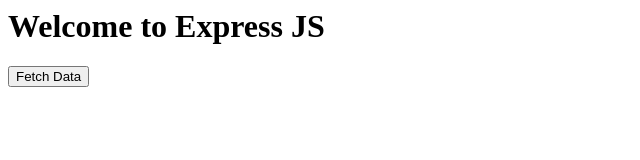
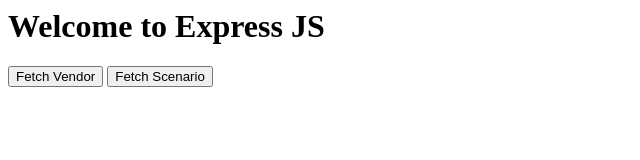
Before and after one commit to muthulakshmi309/demos, a website: page expressJS/index.html in a window 1280 px wide. Shown: the whole page, without its empty margins (0-640 px from the left). Drawn offline with Linux system fonts and the light colour scheme.

Commit message:
add rest api for calling stored procedure

```diff
--- a/expressJS/index.html
+++ b/expressJS/index.html
@@ -2,19 +2,21 @@
 
 <body>
     <h1> Welcome to Express JS</h1>
-    <button onclick="getVendor();">Fetch Data</button>
+    <button onclick="getData('http://192.168.5.6:4000/getVendor');">Fetch Vendor</button>
+    <button onclick="getData('http://192.168.5.6:4000/getScenario/batch_4');">Fetch Scenario</button>
 
 <br/><br/>
     <div id="data"></div>
     <script>
-        function getVendor() {
-            var xhr = new XMLHttpRequest();
+        function getData(url) {
+            var xhr = new XMLHttpRequest(), elem = document.getElementById("data");
+            elem.innerText = "Fetching...";
             xhr.onreadystatechange = function () {
                 if (this.readyState == 4 && this.status == 200) {
-                    document.getElementById("data").innerText = "Vendor Data: <br/>" + xhr.responseText;
+                    elem.innerText = "Data: " + xhr.responseText;
                 }
             }
-            xhr.open("GET", "http://192.168.5.6:4000/getVendor", true);
+            xhr.open("GET", url, true);
             xhr.send(null);
         }
     </script>
--- a/expressJS/package.json
+++ b/expressJS/package.json
@@ -4,7 +4,7 @@
   "description": "Demo of lti thorugh node.js",
   "main": "index.html",
   "scripts": {
-    "test": "nodemon demo.js"
+    "test": "nodemon server.js"
   },
   "keywords": [
     "lti"
```
